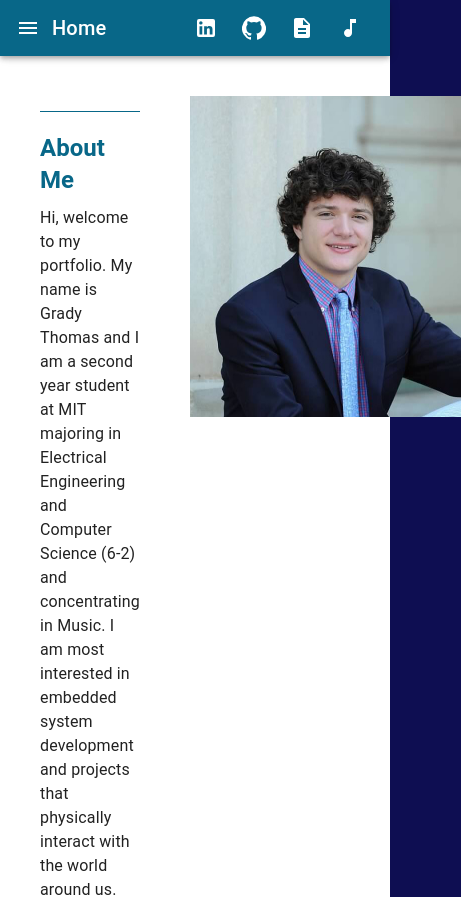
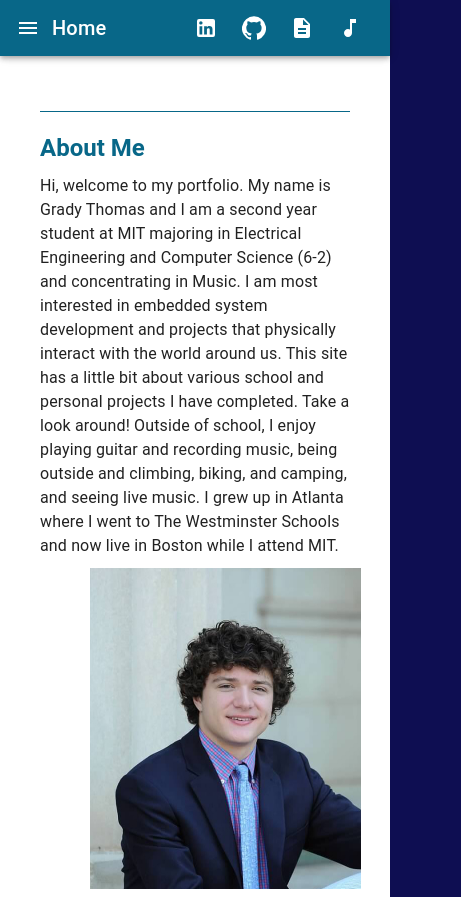
Before and after one commit to gradythomas/projects, a React (Create React App) app: page / in a window 390 px wide. Shown: the top 897 px of the page, 461 px wide, since content can reach past the window. Built offline with nearby package versions, Linux system fonts and the light colour scheme.

Commit message:
formatting updates

```diff
--- a/src/components/HomePage.js
+++ b/src/components/HomePage.js
@@ -28,9 +28,9 @@ export default function Home() {
 
     return (
         <>
-        <div style={{ display: 'flex', flexDirection: 'row' }}>
+        <div style={{ display: 'flex', flexDirection: 'row', flexWrap: window.innerWidth < 750? 'wrap' : 'nowrap' }}>
             <BasicBlock header={introText[0]} paragraph={introText[1]} />
-            <img style={{ marginLeft: 50 }} src="/projects/self_pic.jpeg" height="321" width="271"/>
+            <img style={{ marginLeft: 50, marginTop: 10 }} src="/projects/self_pic.jpeg" height="321" width="271"/>
         </div>
         <BasicBlock header={designText[0]} paragraph={designText[1]} />
         <Typography component="div" style={{ height: '50vh' }} />
--- a/src/components/NugsPage.js
+++ b/src/components/NugsPage.js
@@ -29,13 +29,16 @@ export default function Nugs() {
             'nugs.net is a streaming service for primarily live music and \
              seems to be built on the AngularJS framework. I felt that nugs was a little unpolished compared to some other streaming services, \
              specifically with things like authentication and streaming optimization, and wanted to poke around the code to see what was going \
-             on under the hood.'
+             on under the hood. I had messed around with the chrome dev tools before, and decided to try and see if I could find out how the music was streamed. \
+             From my initial looking, the web app used AngularJS for its UI.'
         ],
         [
             'Vulnerability Description',
             'Using the chrome dev tools, I discovered that when a song is played, the angular callback is added in a new file \
-             that includes a URL stored in the key streamLink. Following this URL leads to a blank page where the mp3 file is embedded in a basic \
-             html video player with the audio/mp3 file type. Right clicking on this file allows you to save the audio as a file.'
+             that includes a URL stored in the key streamLink. This file is a few levels down in the sources section; \
+             it seems to be related to something called BigRiver, which could be an internal or external JS library. \
+             Following the URL from the file leads to a blank page where the mp3 file is embedded in a basic \
+             html video player with the audio/mp3 file type. Right clicking on this file allows you to save the audio as a file to your computer.'
         ],
         [
             'Analysis',
```
